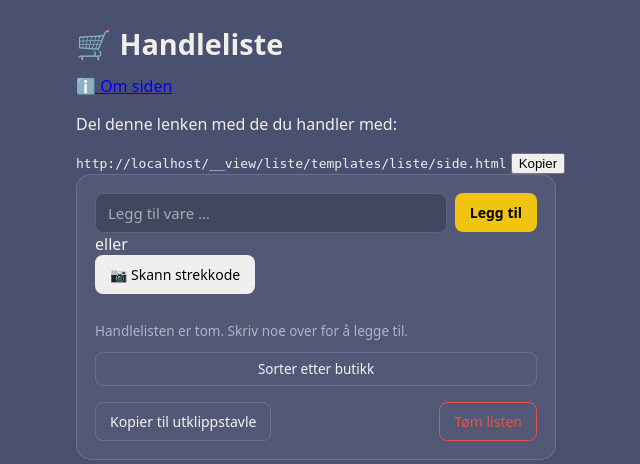
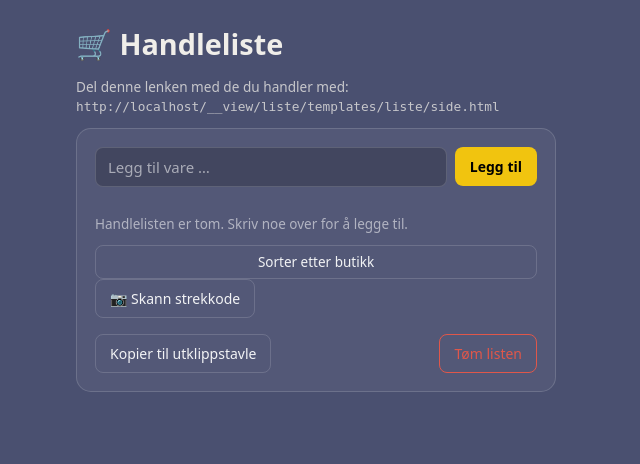
Before and after one commit to stiann91/handleliste-web, a Django app: template liste/templates/liste/side.html in a window 1280 px wide. Shown: the top 464 px of the page, without its empty margins (304-944 px from the left). Run offline with Django 5.2, Linux system fonts and the light colour scheme; the template is opened without the code that fills it, so the values that code supplies are empty; some libraries are stand-ins or nearby versions.

Commit message:
Refactor side.html layout and remove unused script

```diff
--- a/liste/templates/liste/side.html
+++ b/liste/templates/liste/side.html
@@ -9,20 +9,9 @@
 </head>
 <body>
   <main class="wrap">
-    <div class="page-header">
-      <h1>🛒 Handleliste</h1>
-      <a href="{% url 'om' %}" class="info-btn">ℹ️ Om siden</a>
-    </div>
-
-    <div class="del-card">
-      <p class="del-label">Del denne lenken med de du handler med:</p>
-      <div class="del-row">
-        <code class="del-link" id="sl-link-text">{{ request.build_absolute_uri }}</code>
-        <button id="sl-copy-link" class="btn-copy-link" type="button">Kopier</button>
-      </div>
-    </div>
-
-      <div class="sl-widget" id="sl-widget" data-liste-id="{{ lid }}">
+    <h1>🛒 Handleliste</h1>
+    <p class="del">Del denne lenken med de du handler med:<br><code>{{ request.build_absolute_uri }}</code></p>
+          <div class="sl-widget" id="sl-widget" data-liste-id="{{ lid }}">
             <div class="sl-inputrow">
               <div class="sl-input-wrap">
                 <input
@@ -37,9 +26,6 @@
               <button id="sl-add" class="sl-btn sl-btn-add" type="button">Legg til</button>
             </div>
 
-            <div class="sl-divider"><span>eller</span></div>
-            <button id="sl-scan" class="sl-btn sl-btn-scan" type="button">📷 Skann strekkode</button>
-
             <div id="sl-scanner" style="max-width:360px;" hidden></div>
 
             <ul id="sl-list" class="sl-list"></ul>
@@ -48,12 +34,17 @@
 
             <div class="sl-secondary-actions">
               <button id="sl-sort" class="sl-btn sl-btn-ghost sl-btn-sort" type="button">Sorter etter butikk</button>
+              <button id="sl-scan" class="sl-btn sl-btn-ghost" type="button">📷 Skann strekkode</button>
             </div>
-
 
             <div class="sl-actions">
               <button id="sl-copy" class="sl-btn sl-btn-ghost" type="button">Kopier til utklippstavle</button>
               <button id="sl-clear" class="sl-btn sl-btn-danger" type="button">Tøm listen</button>
+            </div>
+
+            <div id="sl-turer" class="sl-turer-section" hidden>
+              <p class="sl-turer-tittel">Tidligere handleturer</p>
+              <ul id="sl-turer-list" class="sl-turer-list"></ul>
             </div>
 
             <div id="sl-toast" class="sl-toast" role="status" aria-live="polite"></div>
@@ -62,51 +53,5 @@
   <footer class="fot">Aktive enheter siste 24 timer: {{ aktive_siste_dogn }}</footer>
   <script src="https://cdnjs.cloudflare.com/ajax/libs/html5-qrcode/2.3.8/html5-qrcode.min.js"></script>
   <script src="{% static 'liste/liste.js' %}"></script>
-
-
-  <script>
-    (function () {
-      var btn = document.getElementById("sl-copy-link");
-      var text = document.getElementById("sl-link-text");
-      if (!btn || !text) return;
-
-      function visKopiert() {
-        var original = btn.textContent;
-        btn.textContent = "Kopiert!";
-        setTimeout(function () { btn.textContent = original; }, 1500);
-      }
-
-      function reserveKopiering(verdi) {
-        var midlertidig = document.createElement("textarea");
-        midlertidig.value = verdi;
-        midlertidig.style.position = "fixed";
-        midlertidig.style.opacity = "0";
-        document.body.appendChild(midlertidig);
-        midlertidig.focus();
-        midlertidig.select();
-        try {
-          document.execCommand("copy");
-          visKopiert();
-        } catch (e) {
-          btn.textContent = "Kunne ikke kopiere";
-        }
-        document.body.removeChild(midlertidig);
-      }
-
-      btn.addEventListener("click", function () {
-        var verdi = text.textContent.trim();
-        if (navigator.clipboard && window.isSecureContext) {
-          navigator.clipboard.writeText(verdi).then(visKopiert).catch(function () {
-            reserveKopiering(verdi);
-          });
-        } else {
-          reserveKopiering(verdi);
-        }
-      });
-    })();
-  </script>
-
-
-
 </body>
 </html>
```
